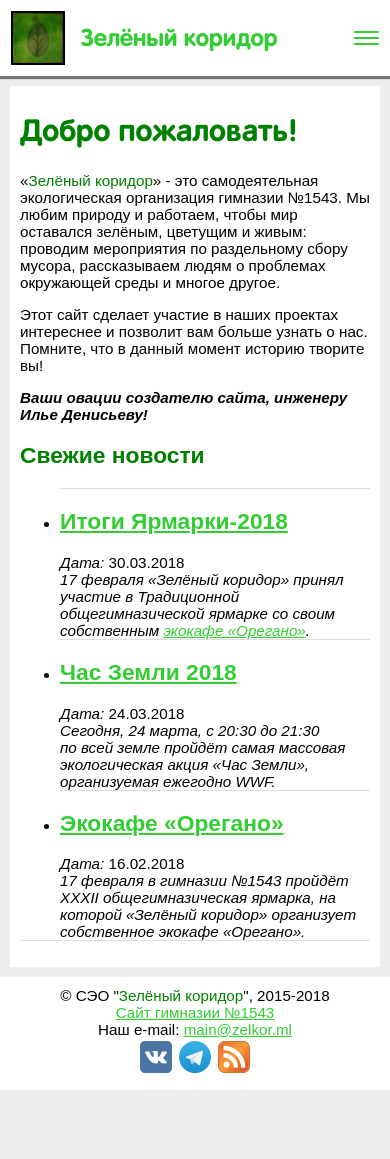
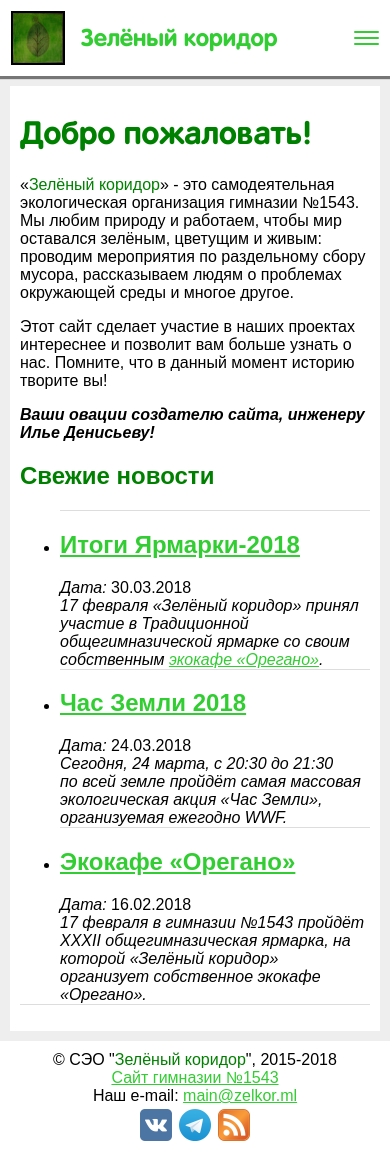
Before and after one commit to elkcl/zelkor.github.io, a Jekyll site: the page built from index.html, in a window 390 px wide. Built offline with Jekyll 4.4.1, drawn with Linux system fonts in a browser that asks for light colours; before the commit the page ends 1090 px from its top, so only the background shows below that.

Commit message:
Исправил размер текста

```diff
--- a/css/mobile.css
+++ b/css/mobile.css
@@ -6,7 +6,7 @@
 
 body {
   background-color: #eee;
-  font-size: 95%;
+  font-size: 100%;
 }
 
 header {
```
